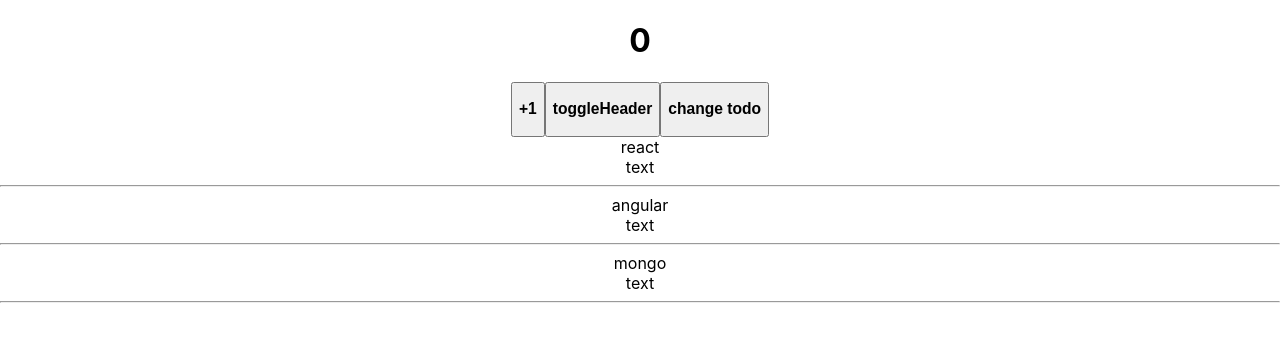
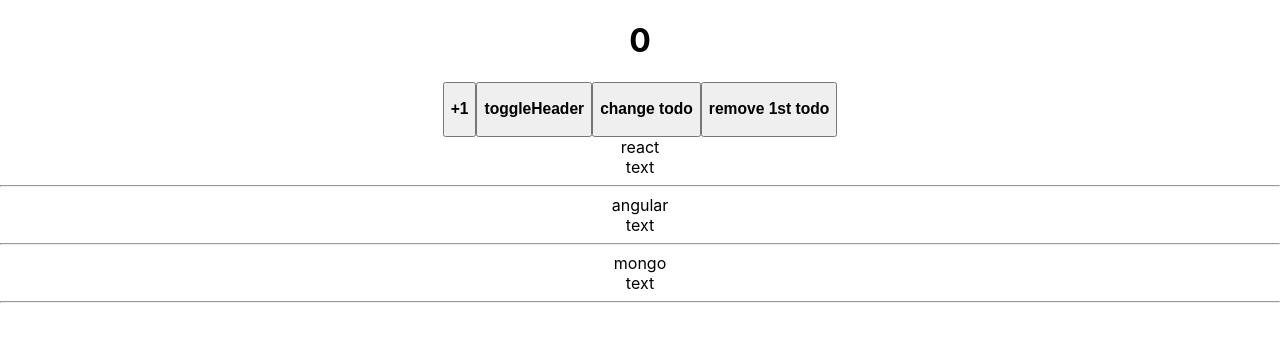
Before and after one commit to andrey-kupets/react_trainings2, a React (Create React App) app in the folder react_trainings/: page / in a window 1280 px wide. Shown: the top 342 px of the page. Built offline with nearby package versions, Linux system fonts and the light colour scheme.

Commit message:
remove 1st todo

```diff
--- a/react_trainings/src/App.js
+++ b/react_trainings/src/App.js
@@ -60,15 +60,20 @@ function App() {
         ...state,
         todos: newArr
     });
-
     // if ref on initialState isn't changed - NO RENDER - so we copy by ...
       // or in that way:
       // setTodos([...todos])
       // todos = [todos[0], todos[1]];
     //   todos[1] = Math.random();
     //   setTodos(todos);
+  };
 
-  };
+  const removeFirst = () => {
+      setState({
+          ...state,
+        todos: state.todos.filter((todo, index )=> index !== 0)
+      })
+  }
 
   const { counter, headerVisibility, todos } = state;
   return (
@@ -77,6 +82,7 @@ function App() {
       <button onClick={countHandler}><h3>+1</h3></button>
       <button onClick={toggleHandler}><h3>toggleHeader</h3></button>
       <button onClick={changeTodo}><h3>change todo</h3></button>
+      <button onClick={removeFirst}><h3>remove 1st todo</h3></button>
       {state.todos.map(todo => <TodoItem key={todo.id} todo={todo}/>)}
     </div>
   );
```
